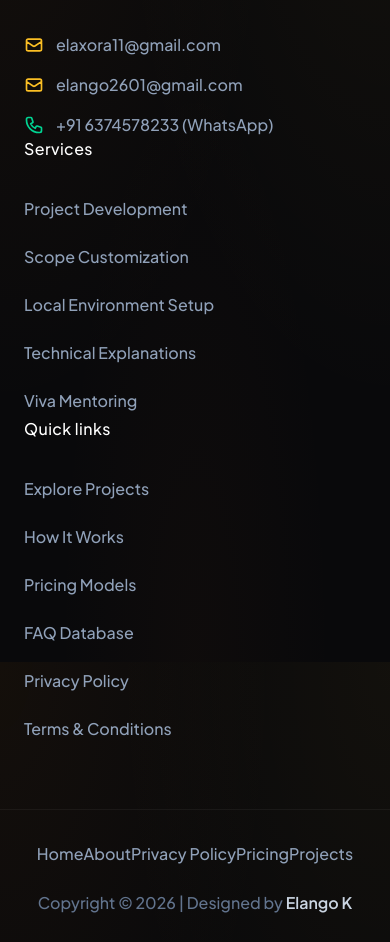
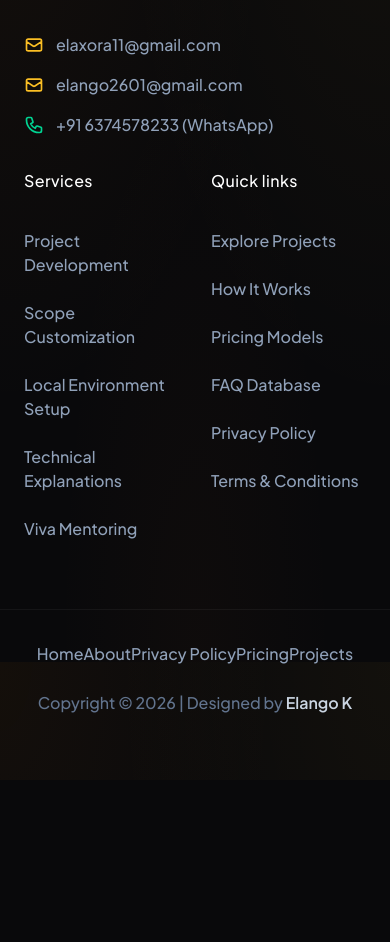
Before and after one commit to elango2601/Elaxora_Project, a Next.js app in the folder frontend/: page / in a window 390 px wide. Shown: the part 4402-5344 px from the top of the page. After the commit the page ends 5182 px from the top, so only its background shows below. Built offline with nearby package versions, Linux system fonts and the light colour scheme; no server answers.

Commit message:
Fix mobile footer alignment to split into two columns

```diff
--- a/frontend/src/components/Footer.tsx
+++ b/frontend/src/components/Footer.tsx
@@ -7,10 +7,10 @@ export default function Footer() {
       <div className="absolute top-0 left-0 w-full h-[2px] bg-gradient-to-r from-indigo-500 via-purple-500 to-emerald-400 opacity-80"></div>
 
       <div className="max-w-[1200px] mx-auto px-6 py-16 md:py-20">
-        <div className="grid grid-cols-1 sm:grid-cols-2 md:grid-cols-3 gap-12 lg:gap-16">
+        <div className="grid grid-cols-2 md:grid-cols-3 gap-8 md:gap-12 lg:gap-16">
 
           {/* Column 1: Find us */}
-          <div>
+          <div className="col-span-2 md:col-span-1">
             <h3 className="text-[17px] font-medium mb-8 text-white tracking-wide">Find us</h3>
             <Link href="/" className="inline-block mb-4">
               <span className="text-2xl font-bold tracking-tight text-white flex items-center hover:opacity-90 transition-opacity">
@@ -43,7 +43,7 @@ export default function Footer() {
           </div>
 
           {/* Column 2: Services */}
-          <div>
+          <div className="col-span-1">
             <h3 className="text-[17px] font-medium mb-8 text-white tracking-wide">Services</h3>
             <ul className="space-y-4 text-[14px] text-slate-400 font-medium">
               <li><span className="hover:text-indigo-400 cursor-pointer transition-colors block py-1 md:py-0">Project Development</span></li>
@@ -55,7 +55,7 @@ export default function Footer() {
           </div>
 
           {/* Column 3: Quick links */}
-          <div>
+          <div className="col-span-1">
             <h3 className="text-[17px] font-medium mb-8 text-white tracking-wide">Quick links</h3>
             <ul className="space-y-4 text-[14px] text-slate-400 font-medium">
               <li><Link href="/projects" className="hover:text-white transition-colors block py-1 md:py-0">Explore Projects</Link></li>
```
